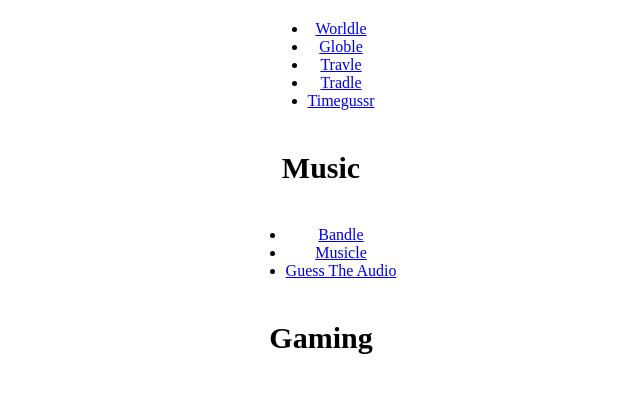
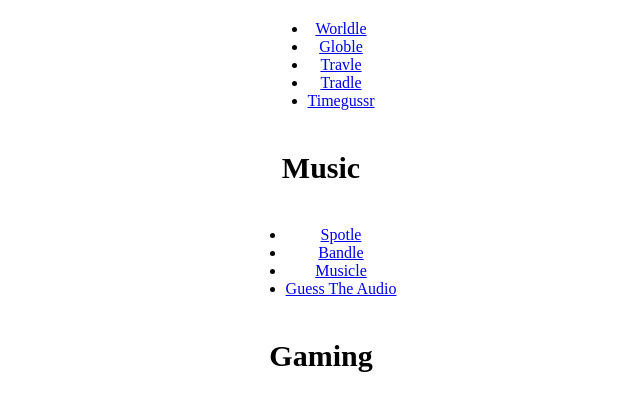
Before and after one commit to jadurr/daily-dles, a plain HTML site: page index.html in a window 1280 px wide. Shown: the part 620-1013 px from the top of the page, without its empty margins (319-959 px from the left). Drawn offline with Linux system fonts and the light colour scheme; a script that the page names is missing.

Commit message:
added spotle

```diff
--- a/index.html
+++ b/index.html
@@ -81,6 +81,9 @@
         </h2>
         <ul>
             <li>
+                <a href="https://spotle.io">Spotle</a>
+            </li>
+            <li>
                 <a href="https://bandle.app">Bandle</a>
             </li>
             <li>
```
